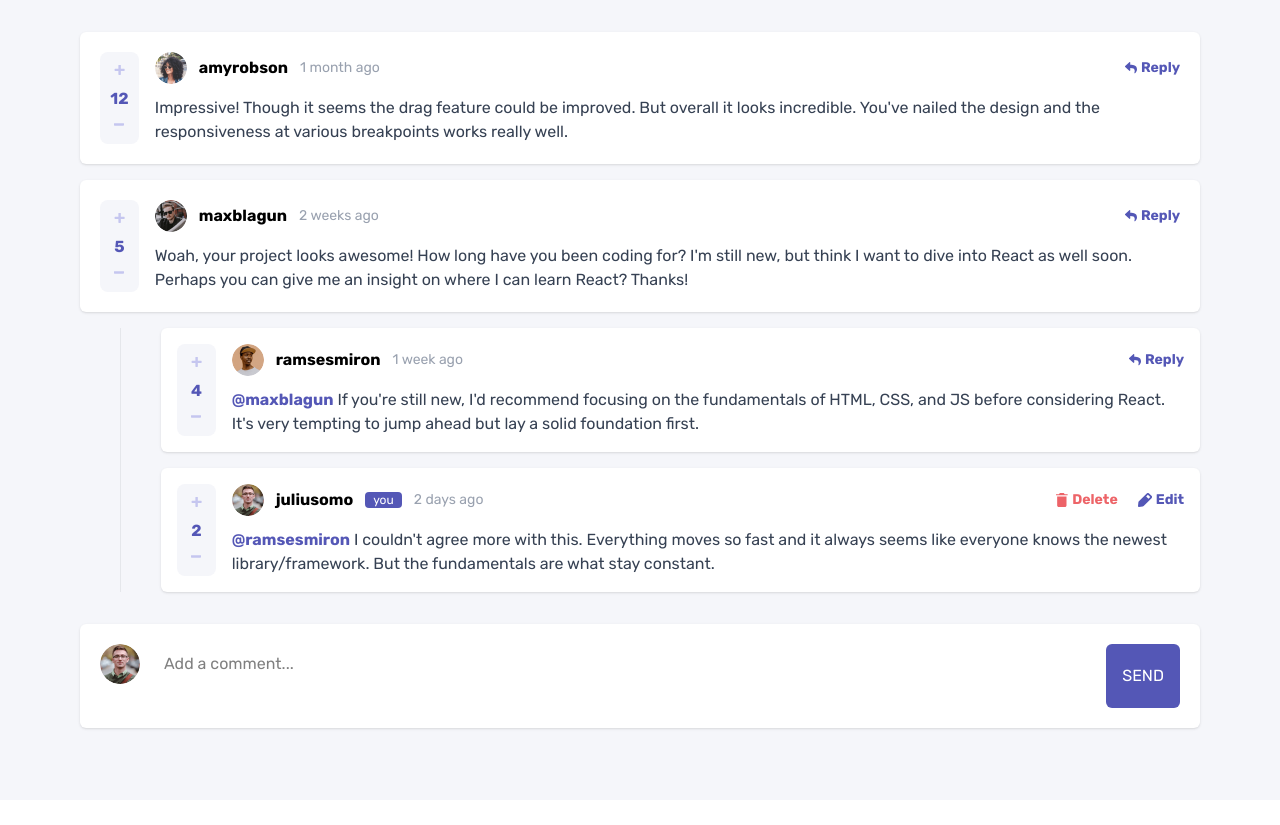
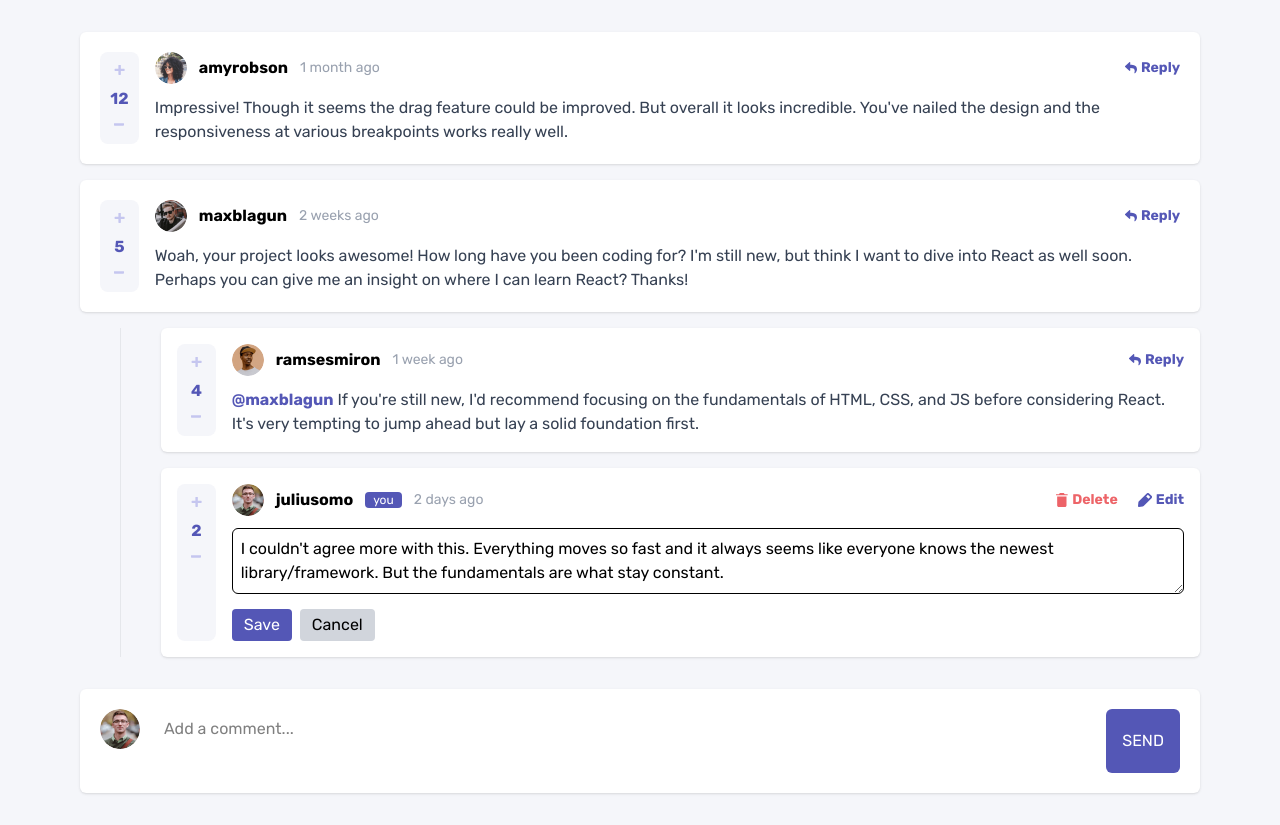
Before and after one commit to Legaz-le/interactive-comments-section-main, a React (Vite) app: page / in a window 1280 px wide. Both pictures are taken after a click on the button "Edit". Before the commit the page ends 800 px from the top, so only its background shows below. Built offline with nearby package versions, Linux system fonts and the light colour scheme; a web font is replaced by a local one.

Commit message:
editing func

```diff
--- a/src/components/Comment.tsx
+++ b/src/components/Comment.tsx
@@ -4,10 +4,21 @@ import { useState } from "react";
 const Comment = () => {
   const [activeReplyId, setActiveReplyId] = useState<number | null>(null);
   const [replyContent, setReplyContent] = useState("");
+  const [editId, setEditId] = useState<number | null>(null);
+  const [editContent, setEditContent] = useState("");
 
   const handleReplyClick = (id: number) => {
     setActiveReplyId(id);
     setReplyContent("");
+  };
+  const handleEditClick = (id: number, currentContent: string) => {
+    setEditId(id);
+    setEditContent(currentContent);
+  };
+  const handleSaveEdit = (id: number) => {
+    console.log("Save Edit ID:", id, "New content:", editContent);
+    setEditId(null);
+    setEditContent("");
   };
 
   const handleSendReply = (parentId: number) => {
@@ -140,7 +151,12 @@ const Comment = () => {
                                 Delete
                               </span>
                             </button>
-                            <button className="group text-Purple-600 group-hover:text-Purple-200 text-sm font-bold flex items-center gap-1 cursor-pointer">
+                            <button
+                              onClick={() =>
+                                handleEditClick(reply.id, reply.content)
+                              }
+                              className="group text-Purple-600 group-hover:text-Purple-200 text-sm font-bold flex items-center gap-1 cursor-pointer"
+                            >
                               <img
                                 src="/images/icon-edit.svg"
                                 alt="delete"
@@ -167,12 +183,36 @@ const Comment = () => {
                         )}
                       </div>
                     </div>
+                    {editId === reply.id ? (
+                      <div className="mt-3">
+                        <textarea
+                          value={editContent}
+                          onChange={(e) => setEditContent(e.target.value)}
+                          className="w-full border rounded-md p-2"
+                        />
+                        <div className="mt-2 flex gap-2">
+                          <button
+                            onClick={() => handleSaveEdit(reply.id)}
+                            className="bg-Purple-600 text-white px-3 py-1 rounded"
+                          >
+                            Save
+                          </button>
+                          <button
+                            onClick={() => setEditId(null)}
+                            className="bg-gray-300 px-3 py-1 rounded"
+                          >
+                            Cancel
+                          </button>
+                        </div>
+                      </div>
+                    ) : (
                       <p className="text-gray-700 mt-3">
                         <span className="text-Purple-600 font-bold">
                           @{reply.replyingTo}
                         </span>{" "}
                         {reply.content}
                       </p>
+                    )}
                   </div>
                 </div>
                 {activeReplyId === reply.id && (
```
Lines whose indentation alone changed are shown as unchanged.
